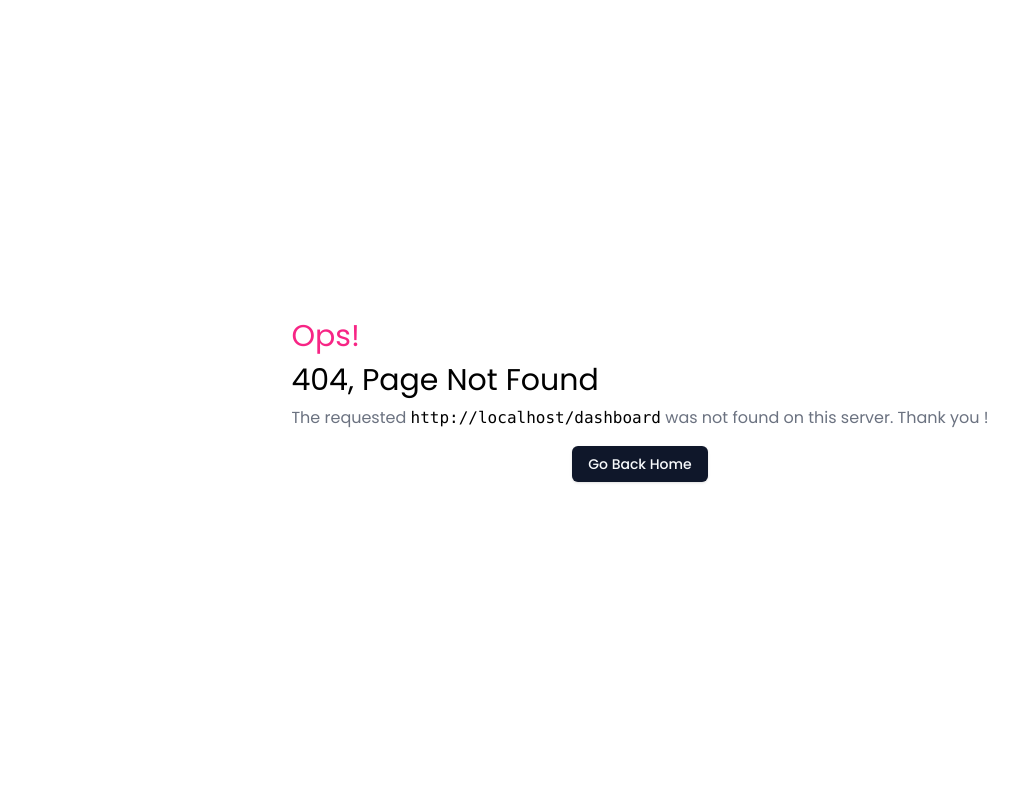
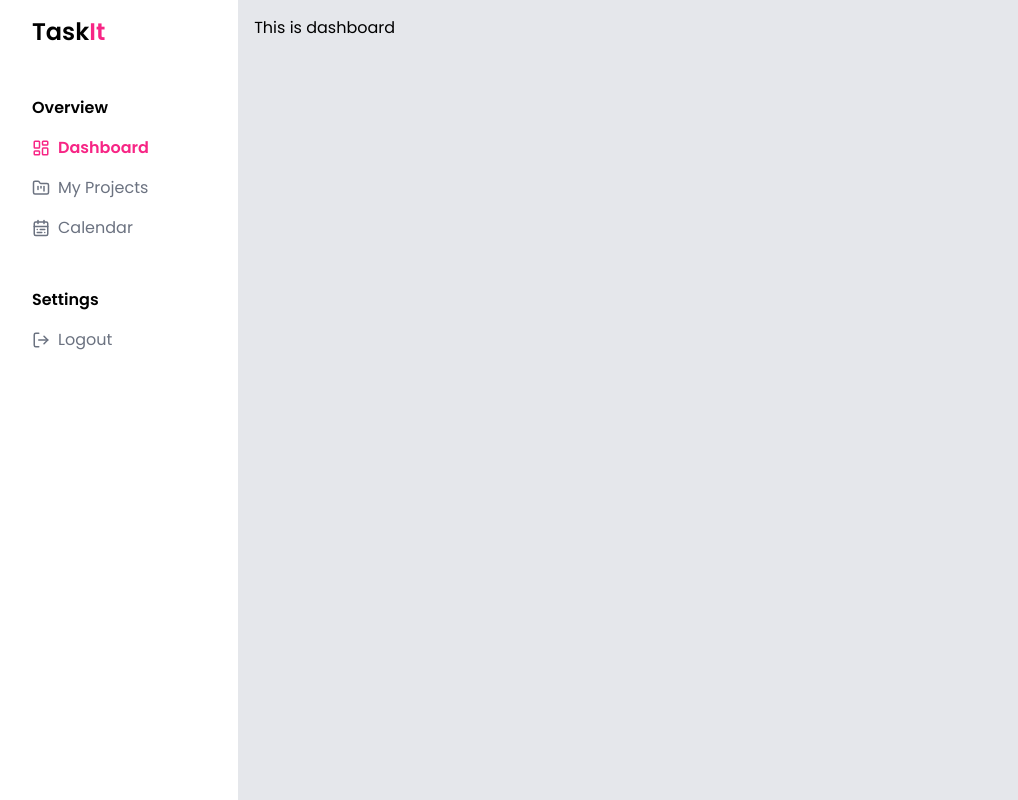
Before and after one commit to gauravkumarkarki07/taskit, a React (Vite) app in the folder apps/client/: page /dashboard in a window 1280 px wide. Before the commit this address had no page. Shown: the whole page, without its empty margins (0-1018 px from the left). Built offline with nearby package versions, Linux system fonts and the light colour scheme.

Commit message:
Feat: Sidebar has been added, Dashboard page has been created

```diff
--- /dev/null
+++ b/apps/client/src/Auth/components/ProtectedRoute.tsx
@@ -0,0 +1,17 @@
+import Sidebar from "@/Common/pages/Sidebar"
+import { Outlet } from "react-router-dom"
+
+function ProtectedRoute() {
+    return (
+        <section className="flex">
+            <section className="w-[23%] min-h-screen">
+                <Sidebar/>
+            </section>
+            <section className="w-full px-4 py-4 bg-gray-200 min-h-screen">
+                <Outlet/>
+            </section>
+        </section>
+    )
+}
+
+export default ProtectedRoute
--- a/apps/client/src/Auth/components/Welcome.tsx
+++ b/apps/client/src/Auth/components/Welcome.tsx
@@ -9,7 +9,7 @@ function Welcome() {
             <span className="text-accentPrimary">It</span>
           </h1>
         </section>
-        <p className="text-sm text-gray-100">
+        <p className="text-sm text-white">
           Welcome to TaskIt, your ultimate solution for managing tasks and deadlines efficiently.
           Get started by exploring the features and setting up your projects.
         </p>
--- /dev/null
+++ b/apps/client/src/Common/pages/Sidebar.tsx
@@ -0,0 +1,64 @@
+import { LayoutDashboard } from 'lucide-react';
+import { FolderKanban } from 'lucide-react';
+import { CalendarRange } from 'lucide-react';
+import { LogOut } from 'lucide-react';
+import { NavLink } from 'react-router-dom';
+
+function Sidebar() {
+    return (
+        <nav className='flex flex-col px-8 py-4 gap-12 text-gray-500'>
+            <section className='text-2xl font-semibold'>
+                <h1 className='text-black'>
+                    Task
+                    <span className='text-accentPrimary'>It</span>
+                </h1>
+            </section>
+            <section className='flex flex-col gap-4'>
+                <h1 className='font-semibold text-black'>Overview</h1>
+                <NavLink
+                    to={'/dashboard'}
+                    className={({ isActive }) => `flex items-center gap-2 hover:text-accentPrimary ${isActive && 'text-accentPrimary font-semibold'}`}
+                >
+                    <LayoutDashboard size={18} />
+                    <span>
+                        Dashboard
+                    </span>
+                </NavLink>
+                <NavLink
+                    to={'/myprojects'}
+                    className={({ isActive }) => `flex items-center gap-2 hover:text-accentPrimary ${isActive && 'text-accentPrimary font-semibold'}`}
+                >
+                    <span>
+                        <FolderKanban size={18} />
+                    </span>
+                    <span>
+                        My Projects
+                    </span>
+                </NavLink>
+                <NavLink
+                    to={'/calendar'}
+                    className={({ isActive }) => `flex items-center gap-2 hover:text-accentPrimary ${isActive && 'text-accentPrimary font-semibold'}`}
+                >
+                    <CalendarRange size={18} />
+                    <span>
+                        Calendar
+                    </span>
+                </NavLink>
+            </section>
+            <section className='flex flex-col gap-4'>
+                <h1 className='font-semibold text-black'>Settings</h1>
+
+                <section className='flex gap-2 items-center cursor-pointer hover:text-accentPrimary'>
+                    <span>
+                        <LogOut size={18} />
+                    </span>
+                    <span>
+                        Logout
+                    </span>
+                </section>
+            </section>
+        </nav>
+    )
+}
+
+export default Sidebar
--- /dev/null
+++ b/apps/client/src/Dashboard/views/Index.tsx
@@ -0,0 +1,9 @@
+function Index() {
+  return (
+    <section>
+        This is dashboard
+    </section>
+  )
+}
+
+export default Index
--- a/apps/client/src/routes.tsx
+++ b/apps/client/src/routes.tsx
@@ -6,6 +6,8 @@ import SignupForm from './Auth/components/SignupForm';
 import ForgetPassword from './Auth/components/ForgetPassword';
 import NotFoundPage from './Common/pages/NotFoundPage';
 import ErrorPage from './Common/pages/ErrorPage';
+import ProtectedRoute from './Auth/components/ProtectedRoute';
+import Dashboard from '@/Dashboard/views/Index';
 
 export const routes=createBrowserRouter([
 	{
@@ -35,6 +37,20 @@ export const routes=createBrowserRouter([
 					}
 				]
 			},
+			{
+				path:'',
+				element:<ProtectedRoute/>,
+				children:[
+					{
+						index:true,
+						element:<Navigate to={'/dashboard'}/>
+					},
+					{
+						path:'dashboard',
+						element:<Dashboard/>
+					}
+				]
+			}
 
 		],
 		errorElement:<ErrorPage/>
```
